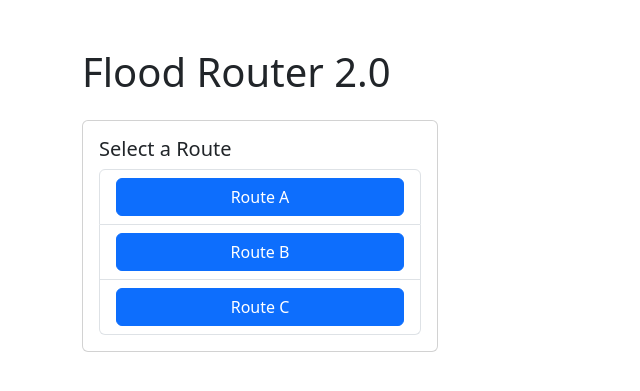
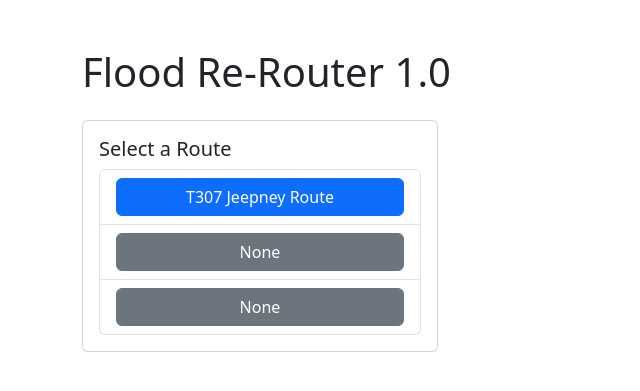
Before and after one commit to p3n74/myfloodrouter, a PHP site: page /index.php in a window 1280 px wide. Shown: the top 391 px of the page, without its empty margins (0-640 px from the left). Run offline with PHP 8.4, Linux system fonts and the light colour scheme.

Commit message:
restructuring

```diff
--- a/mainapp/index.php
+++ b/mainapp/index.php
@@ -8,16 +8,16 @@
 </head>
 <body>
     <div class="container mt-5">
-        <h1 class="mb-4">Flood Router 2.0</h1>
+        <h1 class="mb-4">Flood Re-Router 1.0</h1>
         <div class="row">
             <div class="col-md-4">
                 <div class="card">
                     <div class="card-body">
                         <h5 class="card-title">Select a Route</h5>
                         <ul class="list-group">
-                            <li class="list-group-item"><a href="route.php?route=A" class="btn btn-primary w-100">Route A</a></li>
-                            <li class="list-group-item"><a href="route.php?route=B" class="btn btn-primary w-100">Route B</a></li>
-                            <li class="list-group-item"><a href="route.php?route=C" class="btn btn-primary w-100">Route C</a></li>
+                            <li class="list-group-item"><a href="route2.php?route=A" class="btn btn-primary w-100">T307 Jeepney Route</a></li>
+                            <li class="list-group-item"><a href="#" class="btn btn-secondary w-100" tabindex="-1" aria-disabled="true">None</a></li>
+                            <li class="list-group-item"><a href="#" class="btn btn-secondary w-100" tabindex="-1" aria-disabled="true">None</a></li>
                         </ul>
                     </div>
                 </div>
```
Also changed, not shown: mainapp/route2.php (+8 -8 lines), mainapp/T307/map1.html (renamed from mainapp/map1.html), mainapp/T307/streets1.json (renamed from mainapp/streets1.json).
